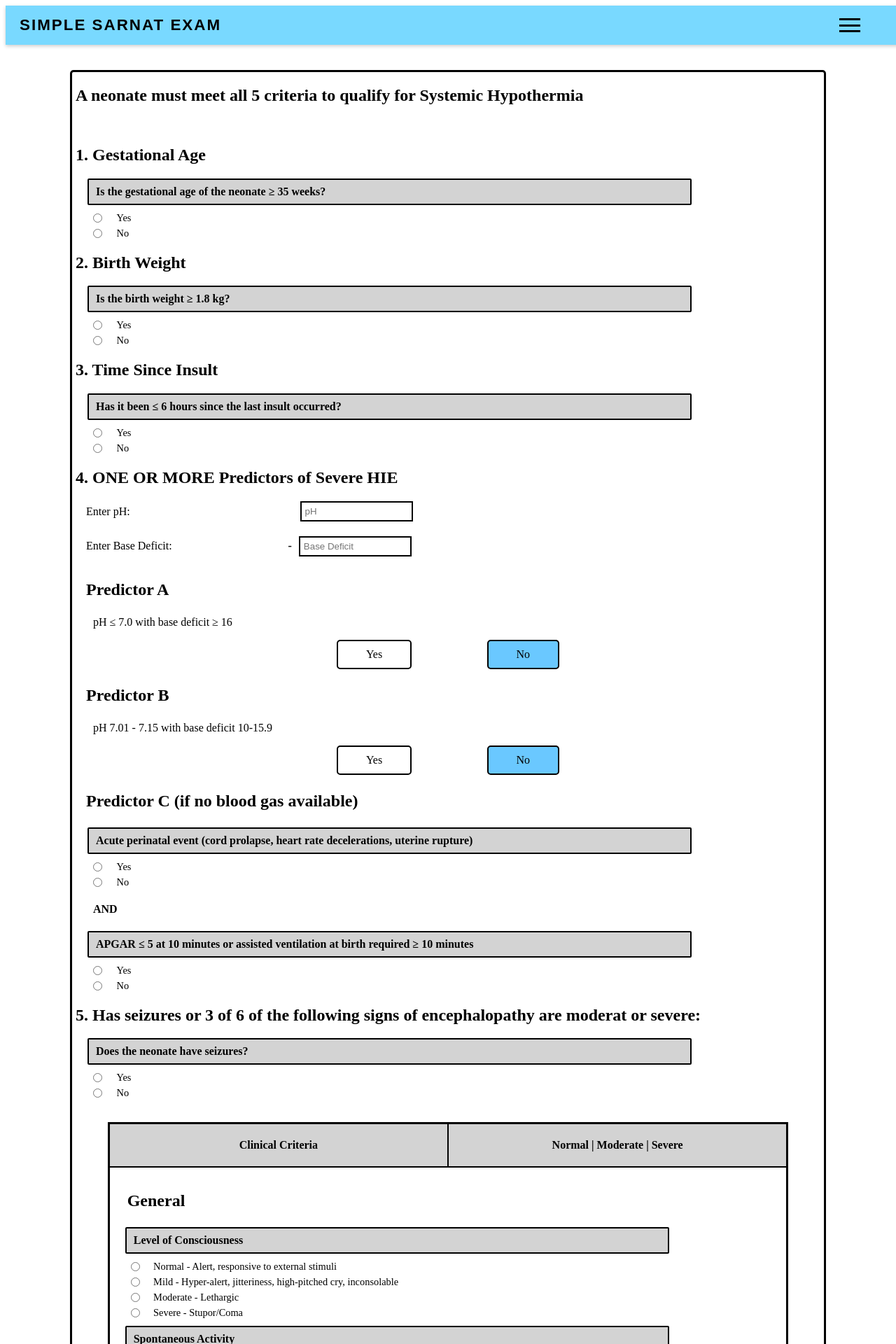
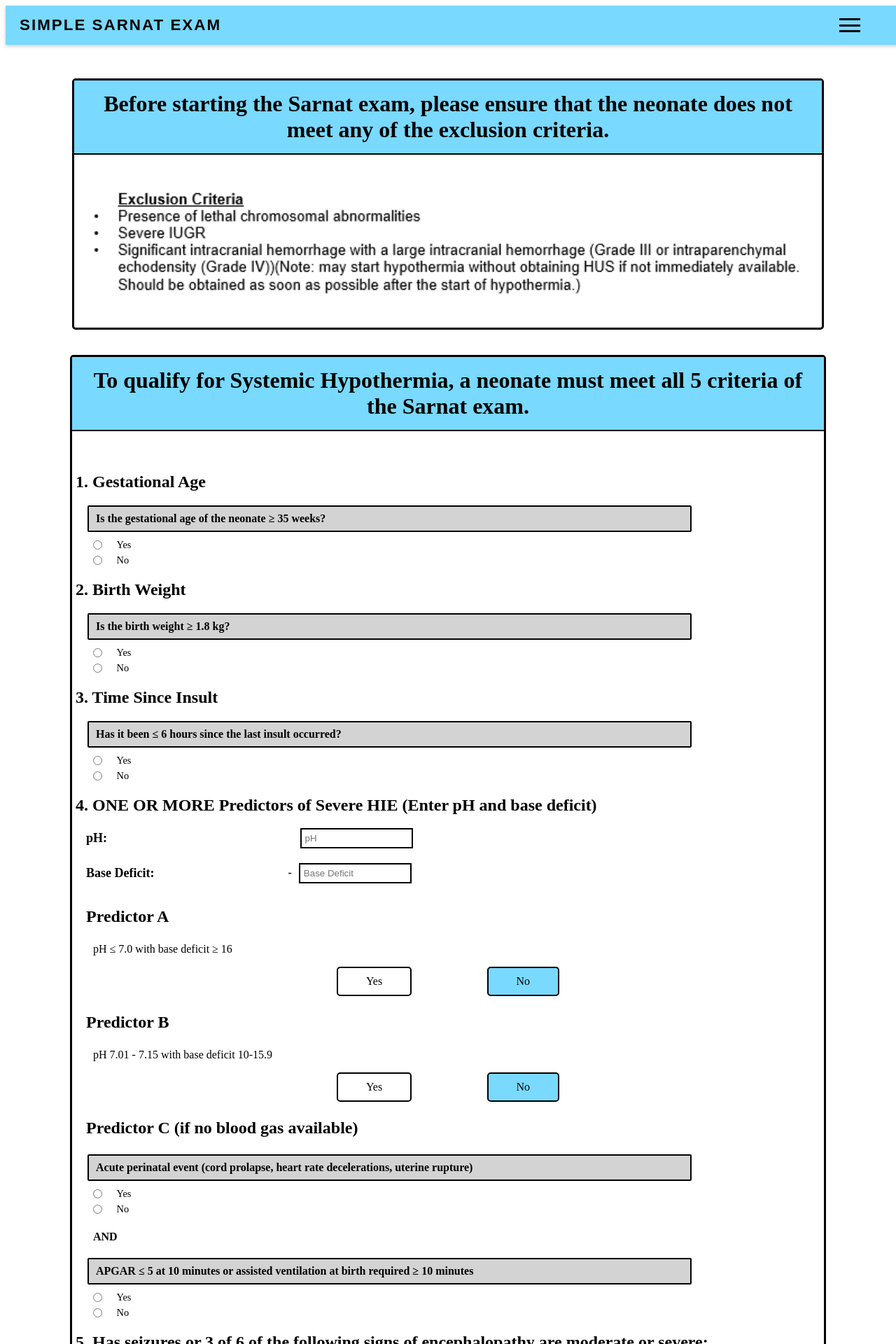
Before and after one commit to jasonavatarang/Neonatal-Navigators, a React (Vite) app in the folder frontend/: page / in a window 1280 px wide. Shown: the top 1920 px of the page at 70% size. Built offline with nearby package versions, Linux system fonts and the light colour scheme; a web font is replaced by a local one.

Commit message:
css changes and fixed sarnat exam logic

```diff
--- a/frontend/src/pages/RightBranch/RightBranch.css
+++ b/frontend/src/pages/RightBranch/RightBranch.css
@@ -4,41 +4,34 @@
     flex-direction: column;
     align-items: center;
     justify-content: center;
-    width: 100%; /* Fixes overflow on large screens */
-    max-width: 1200px; /* Prevents it from becoming too wide */
-    margin: 0 auto; /* Centers the content */
+    width: 100%;
+    max-width: 1200px;
+    margin: 0 auto;
 }
 
-.right-branch-top-container {
-    width: 80%;
-    margin-top: 5%;
-    padding: 10px;
-    border: 3px solid black;
-    background-color: white;
-    align-items: flex-start;
-    justify-content: center;
-    font-size: 1.5rem;
-    box-sizing: border-box; /* Ensures padding doesn't overflow */
-}
-
-.protocol-image {
-    margin-top: 3%;
-    max-width: 100%; /* Prevents image from overflowing */
-    width: 80%; /* Keeps it at 60% of the container width initially */
-    height: auto; /* Maintains aspect ratio */
+/* Images Section*/
+.right-branch-images{
+    margin-top: 4%;
+    width: 89%;
     border: 3px solid black;
     border-radius: 5px;
 }
 
-.exclusion-criteria {
-    margin-top: 2%;
-    max-width: 100%; /* Prevents image from overflowing */
-    width: 80%; /* Keeps it at 60% of the container width initially */
-    height: auto; /* Maintains aspect ratio */
-    border: 3px solid black;
-    border-radius: 5px;
+.image-header h1{
+    margin-top: 0px;
+    padding: 15px;
+    background-color: #79d9ff;
+    border-bottom: 2px solid black;
 }
 
+.exclusion-criteria {
+    width: 100%;
+    margin-bottom:0px;
+    height: auto;
+
+}
+
+/* Sarnat Exam Section*/
 .right-branch-sarnat-exam {
     width: 90%;
     margin-top: 3%;
@@ -48,7 +41,76 @@
     align-items: flex-start;
     justify-content: center;
     font-size: 1rem;
-    box-sizing: border-box; /* Ensures padding doesn't overflow */
+    box-sizing: border-box;
+}
+
+.sarnat-exam-header h1{
+    margin-top: 0px;
+    background-color: #79d9ff;
+    padding: 15px;
+    border-bottom: 2px solid black;
+}
+
+.right-branch-sarnat-exam h2 {
+    text-align: left;
+    margin-left: 5px;
+}
+
+.right-branch-sarnat-exam h3 {
+    font-size: x-large;
+    text-align: left;
+    margin-left: 20px;
+}
+
+.right-branch-sarnat-exam h4 {
+    text-align: left;
+    margin-left: 30px;
+}
+
+.radio-group {
+    display: flex;
+    flex-direction: column;
+    gap: 10px;
+    margin: 10px 5px 10px 20px;
+}
+
+.radio-group p {
+    background-color: lightgray;
+    margin: 0px 2px;
+    border: 2px solid black;
+    border-radius: 2px;
+    font-weight: bold;
+    flex: 1;
+    text-align: left;
+    padding: 8px 10px;
+    width: 80%;
+    word-wrap: break-word;
+}
+
+
+.radio-buttons {
+    display: flex;
+    flex-direction: column;
+    font-size: .9rem;
+    width: 100%;
+    gap: 5px;
+    flex: 1;
+}
+
+.radio-buttons label {
+    display: inline-flex;
+    align-items: center;
+    justify-content: left;
+}
+
+.radio-label-text {
+    text-align: left;
+    padding-left: 1%;
+}
+
+
+.radio-buttons input[type="radio"] {
+    margin: 0px 10px;;
 }
 
 .right-branch-sarnat-exam button{
@@ -70,68 +132,39 @@
     box-shadow: 0 8px 16px rgba(0, 0, 0, 0.3);
 }
 
-.right-branch-sarnat-exam h2 {
-    text-align: left;
-    margin-left: 5px;
+/*Input for Question 4*/
+.input-group {
+    display: flex;
+    align-items: center;
+    justify-content: flex-start;
+    margin-bottom: 10px;
 }
 
-.right-branch-sarnat-exam h3 {
-    font-size: x-large;
-    text-align: left;
-    margin-left: 20px;
+.phInput{
+    margin-left: 17px;
 }
 
-.right-branch-sarnat-exam h4 {
-    text-align: left;
-    margin-left: 30px;
+.minusSign{
+    margin-right: 10px;
+    font-weight: bold;
 }
 
-.radio-group {
-    display: flex;
-    flex-direction: column; /* Always stack items in column */
-    gap: 10px;
-    margin: 10px 5px 10px 20px;
+.input-group label {
+    font-size: large;
+    margin: 0 20px;
+    width: 25%;
+    text-align: left;
 }
 
-.radio-group p {
-    background-color: lightgray;
-    margin: 0px 2px;
+.input-group input {
+    width: 15%;
+    padding: 5px;
     border: 2px solid black;
-    border-radius: 2px;
-    font-weight: bold;
-    flex: 1;
-    text-align: left;
-    padding: 8px 10px; /* Top and bottom padding only */
-    width: 80%; /* Restrict label width to half the screen */
-    word-wrap: break-word; /* Break long words to avoid overflow */
+    box-sizing: border-box;
+
 }
 
-
-.radio-buttons {
-    display: flex;
-    flex-direction: column; /* Always stack items in column */
-    font-size: .9rem;
-    width: 100%;
-    gap: 5px;
-    flex: 1;
-}
-
-.radio-buttons label {
-    display: inline-flex;
-    align-items: center;
-    justify-content: left;
-}
-
-.radio-label-text {
-    text-align: left;
-    padding-left: 1%;   /* Indent all lines */
-}
-
-
-.radio-buttons input[type="radio"] {
-    margin: 0px 10px;;
-}
-
+/* Yes and No boxes in question 4*/
 .highlight-group {
     margin-bottom: 10px;
 }
@@ -158,39 +191,9 @@
 }
 
 .highlight-option.selected {
-    background-color:  #6ac8ff;
+    background-color:  #79d9ff;
     color: black;
     border: 2px solid black;
-}
-
-.input-group {
-    display: flex;
-    align-items: center;
-    justify-content: flex-start;
-    margin-bottom: 10px;
-}
-
-.phInput{
-    margin-left: 17px;
-}
-
-.minusSign{
-    margin-right: 10px;
-    font-weight: bold;
-}
-
-.input-group label {
-    margin: 0 20px;
-    width: 25%;
-    text-align: left;
-}
-
-.input-group input {
-    width: 15%;
-    padding: 5px;
-    border: 2px solid black;
-    box-sizing: border-box;
-
 }
 
 .part-5-container {
@@ -207,70 +210,45 @@
 }
 
 .part-5-description-container {
-    display: flex;
-    justify-content: center;
-    align-items: center;
-    margin-bottom: 10px;
+    margin: 0 0px 10px 0;
     width: 100%;
-}
-
-.part-5-description-left {
-    margin: 0 0px 10px 0;
-    width: 50%;
     padding: 5px 0px;
     background-color: lightgray;
     text-align: center;
     border: 2px solid black;
     border-top: none;
     border-left: none;
+    border-right: none;
     font-weight: bold;
 }
 
-.part-5-description-right {
-    display: flex;
-    align-items: center;
-    justify-content: center;
-    margin-left: 0%;
-    margin-bottom: 10px;
-    height: 50px;
-    width: 50%;
-    padding: 5px 0px;
-    background-color: lightgray;
-    border: 2px solid black;
-    border-right: none;
-    border-left: none;
-    border-top: none;
-    font-weight: bold;
-}
-
-
 .summary-section {
-    text-align: left; /* Ensure summary text aligns left */
-    border: 3px solid black; /* Add border around summary section */
+    text-align: left;
+    border: 3px solid black;
     border-radius:5px ;
     margin: 2%;
 }
 
 .summary-section h1 {
-    text-align: center; /* Align the "Summary" header left */
+    text-align: center;
     margin-bottom: 20px;
 
 }
 
 .summary-section h3 {
-    text-align: left; /* Align the "Summary" header left */
+    text-align: left;
     margin-left: 10px;
 }
 
 .summary-section h4 {
-    text-align: left; /* Align "Signs of Encephalopathy" header left */
-    margin-left: -10px; /* Remove indent to align with other text */
+    text-align: left;
+    margin-left: -10px;
     margin-bottom: 10px;
 
 }
 
 .summary-section p{
-    margin-left: 30px; /* Indent summary text */
+    margin-left: 30px;
 }
 
 .summary-button {
@@ -285,8 +263,35 @@
     transition: transform 0.3s, box-shadow 0.3s, background-color 0.3s;
 }
 
+/* Referal center section*/
+.referal-center-container{
+    border: 3px solid black;
+    border-radius: 5px;
+    margin: 10px;
+    padding: 10px;
+    background-color: #79d9ff;
+    width: 92%;
+    margin: 10px auto;
+    margin-top: 3%;
+    font-size: 600;
+}
+
+/* Back to site button*/
 .button-group{
-    margin-bottom: 5%;
+    width: 100%;
+}
+
+.button-group button{
+    margin: 2%;
+    width: 30%;
+    padding: 10px 20px;
+    border-radius: 5px;
+    font-size: 1.2rem;
+    cursor: pointer;
+    background-color: whitesmoke;
+    color: black;
+    box-shadow: 0 4px 8px rgba(0, 0, 0, 0.2);
+    transition: transform 0.3s, box-shadow 0.3s, background-color 0.3s;
 }
 
 @media (max-width: 900px) {
@@ -322,7 +327,7 @@
     }
 
     .part-5-description-left {
-        border-top: 2px solid black; /* optional: reintroduce top border if needed */
+        border-top: 2px solid black;
     }
 
     .right-branch-sarnat-exam {
@@ -334,7 +339,7 @@
 
     .radio-label-text {
         text-align: left;
-        padding-left: 1%;   /* Indent all lines */
+        padding-left: 1%;
     }
 
     .input-group input {
@@ -389,4 +394,13 @@
     .summary-section p{
         font-size: .8rem;
     }
+
+    .referal-center-container{
+        width: 89%;
+        font-size: .8rem;
+    }
+
+    .button-group button{
+        width: 80%;
+    }
 }
--- a/frontend/src/pages/RightBranch/RightBranch.jsx
+++ b/frontend/src/pages/RightBranch/RightBranch.jsx
@@ -3,8 +3,6 @@ import "./RightBranch.css";
 import { useNavigate } from "react-router-dom";
 
 export default function RightBranch() {
-    const [isMobileView, setIsMobileView] = useState(window.innerWidth < 900);
-    const navigate = useNavigate();
     const [summary, setSummary] = useState("");
     const [Ph, setPh] = useState("");
     const [BaseDeficit, setBaseDeficit] = useState("");
@@ -75,7 +73,7 @@ export default function RightBranch() {
         const qualifies =
             criteria.gestational_age === "0" &&
             criteria.birth_weight === "0" &&
-            criteria.time_since_insult === "0" &&
+            criteria.neonate_age === "0" &&
             predictorMet &&
             hasSeizuresOrThreeSigns;
 
@@ -157,8 +155,6 @@ export default function RightBranch() {
 
             if (criteria.has_seizures === "0") {
                 if (allMildOrNormal) {
-                    summaryText += `<br /><b>Interpretation:</b> The neonate shows signs of <b>Mild</b> encephalopathy.`;
-                } else {
                     summaryText += `<br /><b>Interpretation:</b> The neonate shows signs of <b>Moderate</b> encephalopathy.`;
                 }
             } else if (criteria.signs_of_encephalopathy > 0) {
@@ -286,8 +282,16 @@ newCriteria.signs_of_encephalopathy = numSigns;
 
     return (
         <div className="right-branch-container">
+             <div className="right-branch-images">
+                <div className="image-header">
+                    <h1>Before starting the Sarnat exam, please ensure that the neonate does not meet any of the exclusion criteria.</h1>
+                </div>
+                <img className="exclusion-criteria" src="/Exclusion Criteria.png" alt="HIE Hypothermia Exclusion Criteria" />
+            </div>
             <div className="right-branch-sarnat-exam">
-                <h2>A neonate must meet all 5 criteria to qualify for Systemic Hypothermia</h2>
+                <div className="sarnat-exam-header">
+                    <h1> To qualify for Systemic Hypothermia, a neonate must meet all 5 criteria of the Sarnat exam.</h1>
+                </div>
                 <br></br>
                 <h2>1. Gestational Age</h2>
                 {renderRadioGroup("gestational_age", "Is the gestational age of the neonate ≥ 35 weeks?", ["Yes", "No"])}
@@ -298,9 +302,9 @@ newCriteria.signs_of_encephalopathy = numSigns;
                 <h2>3. Time Since Insult</h2>
                 {renderRadioGroup("time_since_insult", "Has it been ≤ 6 hours since the last insult occurred?", ["Yes", "No"])}
 
-                <h2>4. ONE OR MORE Predictors of Severe HIE</h2>
+                <h2>4. ONE OR MORE Predictors of Severe HIE (Enter pH and base deficit)</h2>
                 <div className="input-group">
-                    <label className="phLabel">Enter pH:</label>
+                    <label className="phLabel"><strong>pH:</strong></label>
                     <input
                         className="phInput"
                         type="number"
@@ -311,7 +315,7 @@ newCriteria.signs_of_encephalopathy = numSigns;
                     />
                 </div>
                 <div className="input-group">
-                    <label className="baseDeficitLabel">Enter Base Deficit:</label>
+                    <label className="baseDeficitLabel"><strong>Base Deficit:</strong></label>
                     <p className="minusSign"> - </p>
                     <input
                         type="number"
@@ -341,27 +345,13 @@ newCriteria.signs_of_encephalopathy = numSigns;
                 <h4>AND</h4>
                 {renderRadioGroup("apgar_assisted_ventilation", "APGAR ≤ 5 at 10 minutes or assisted ventilation at birth required ≥ 10 minutes", ["Yes", "No"])}
 
-                <h2>5. Has seizures or 3 of 6 of the following signs of encephalopathy are moderat or severe:</h2>
+                <h2>5. Has seizures or 3 of 6 of the following signs of encephalopathy are moderate or severe:</h2>
 
                 {renderRadioGroup("has_seizures", "Does the neonate have seizures?", ["Yes", "No"])}
 
                 <div className="part-5-container">
                     <div className="part-5-description-container">
-                        <div className="part-5-description-left">
-                            <p>Clinical Criteria</p>
-                        </div>
-                        <div class="part-5-description-right">
-                        {isMobileView ? (
-                            <>
-                                Normal<br />
-                                Moderate<br />
-                                Severe
-                            </>
-                        ) : (
-                            "Normal | Moderate | Severe"
-                        )}
-                        </div>
-
+                        <p>Clinical Criteria</p>
                     </div>
                     <h3>General</h3>
                     {renderRadioGroup("level_of_consciousness", "Level of Consciousness", [
@@ -437,6 +427,11 @@ newCriteria.signs_of_encephalopathy = numSigns;
                         <p dangerouslySetInnerHTML={{ __html: summary }} />
                     </div>
                 )}
+                {summary && (
+                <div className="referal-center-container">
+                        <h1><strong>Call referal center for further guidence</strong></h1>
+                </div>
+            )}
             </div>
             <div className="button-group">
                 <button
```
